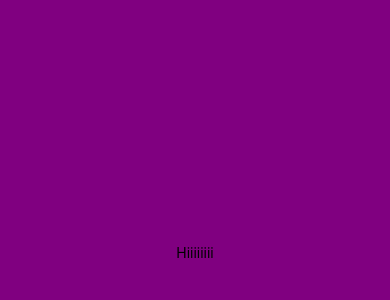
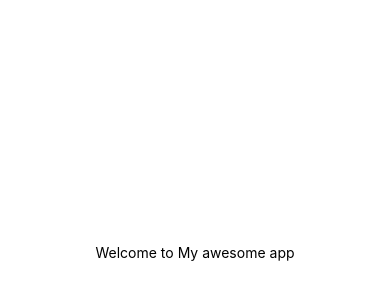
Before and after one commit to jwzhou1/cs5520, a React Native app: screen / in a window 390 px wide. Shown: the part 170-470 px from the top of the page. Built offline with nearby package versions, Linux system fonts and the light colour scheme.

Commit message:
Added a variable for app name and used it in the welcome message

```diff
--- a/App.js
+++ b/App.js
@@ -2,9 +2,10 @@ import { StatusBar } from "expo-status-bar";
 import { StyleSheet, Text, View } from "react-native";
 
 export default function App() {
+  const appName = "My awesome app";
   return (
     <View style={styles.container}>
-      <Text>Hiiiiiiii</Text>
+      <Text>Welcome to {appName}</Text>
       <StatusBar style="auto" />
     </View>
   );
@@ -13,7 +14,7 @@ export default function App() {
 const styles = StyleSheet.create({
   container: {
     flex: 1,
-    backgroundColor: "purple",
+    backgroundColor: "white",
     alignItems: "center",
     justifyContent: "center",
   },
```
